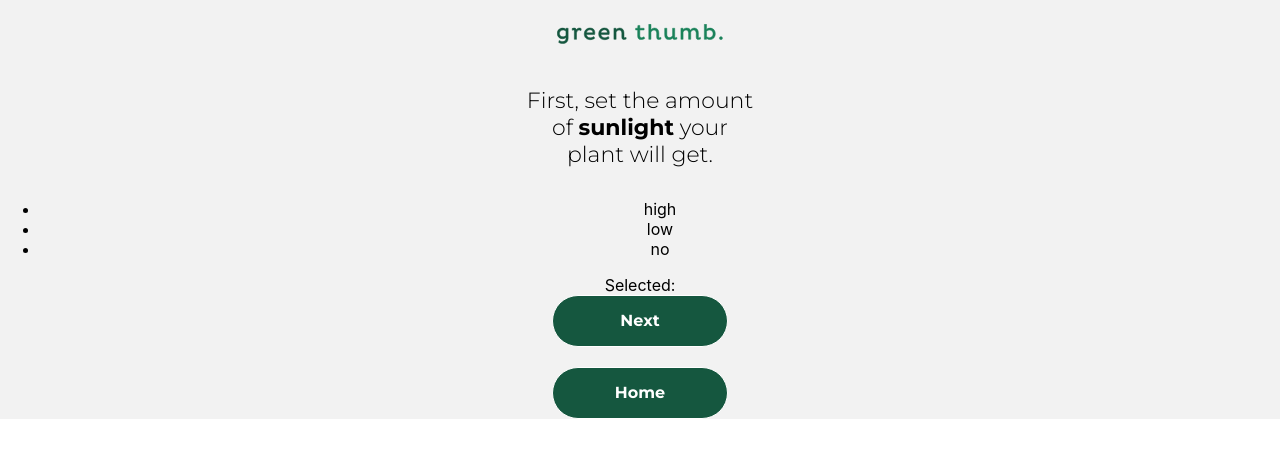
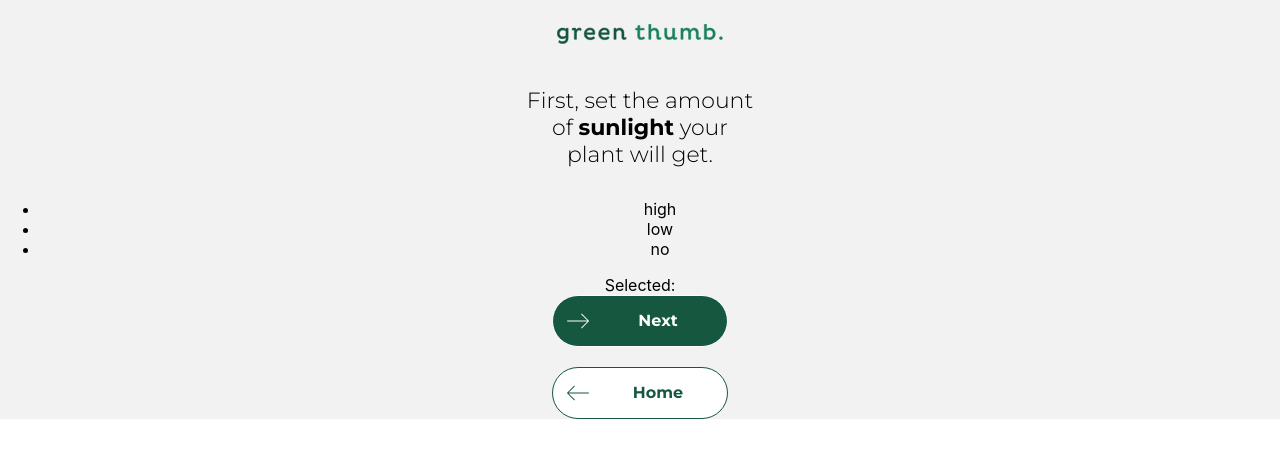
Before and after one commit to tiago-sn/greenthumb, a React (Create React App) app: page /sunlight in a window 1280 px wide. Shown: the top 458 px of the page. Built offline with nearby package versions, Linux system fonts and the light colour scheme; the HTML template or start-up script is replaced by a standard one.

Commit message:
Update to fit the new Button component public interface.

```diff
--- a/src/components/containers/Home/Home .tsx
+++ b/src/components/containers/Home/Home .tsx
@@ -16,10 +16,7 @@ const Home: React.FC<IHomeProps> = ({ linkTo }) => {
       <h1 className="title">Find your next green friend</h1>
       <Button
         to={linkTo}
-        img={{
-          src: rightArrowIcon,
-          alt: "Right arrow"
-        }}
+        arrow="right arrow"
       >
         start quizz
       </Button>
--- a/src/components/containers/Sunlight/Sunlight.tsx
+++ b/src/components/containers/Sunlight/Sunlight.tsx
@@ -8,8 +8,6 @@ import { Sunlight as Sun } from '../../../service/api/types';
 
 import Button from '../../Button';
 
-import leftArrowGreen from './img/left-arrow-green.svg';
-import rightArrowWhite from './img/right-arrow-white.svg';
 import "./style.scss";
 
 interface IStateProps {
@@ -46,10 +44,7 @@ const Sunlight: React.FC<ISunlightProps> = ({ linkTo, previous, selectSunlight,
       <Button
         to={linkTo}
         deactivated={sun === "" ? true : false}
-        img={{
-          src: rightArrowWhite,
-          alt: "arrow right"
-        }}
+        arrow="right arrow"
       >
         Next
       </Button>
@@ -58,11 +53,8 @@ const Sunlight: React.FC<ISunlightProps> = ({ linkTo, previous, selectSunlight,
 
       <Button
         to={previous}
-        className="light"
-        img={{
-          src: leftArrowGreen,
-          alt: "arrow left"
-        }}
+        arrow="left arrow"
+        light
       >
         Home
       </Button>
--- a/src/components/containers/Water/Water.tsx
+++ b/src/components/containers/Water/Water.tsx
@@ -8,6 +8,7 @@ import { ActionCreators } from "../../../store/actions";
 import { Water as water } from "../../../service/api/types";
 
 import Header from '../../Header';
+import Button from '../../Button';
 
 interface IStateProps {
   water: water;
@@ -47,9 +48,13 @@ const Water: React.FC<IWaterProps> = ({ linkTo, previous, selectWater, water })
         Next
       </Link>
       <br />
-      <Link to={previous}>
+
+      <Button
+        to={previous}
+        light
+      >
         Previous
-      </Link>
+      </Button>
     </div>
   );
 }
```
